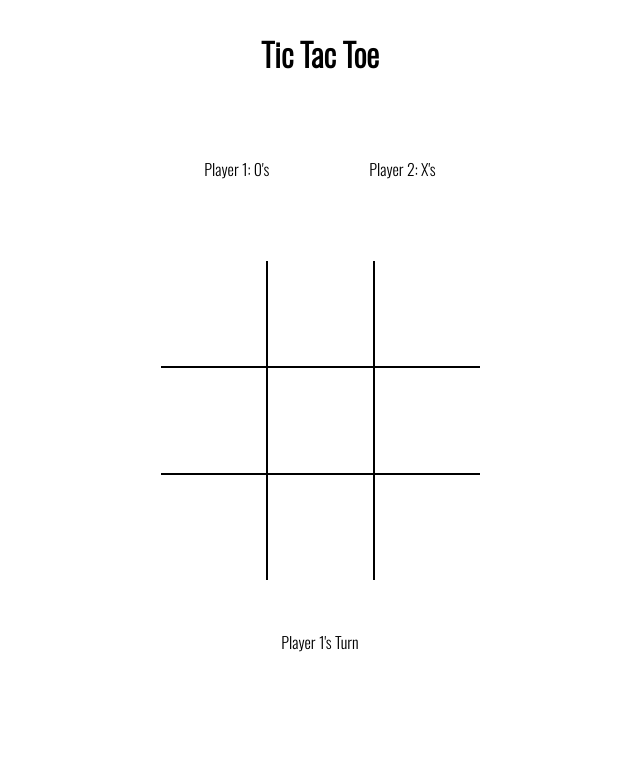
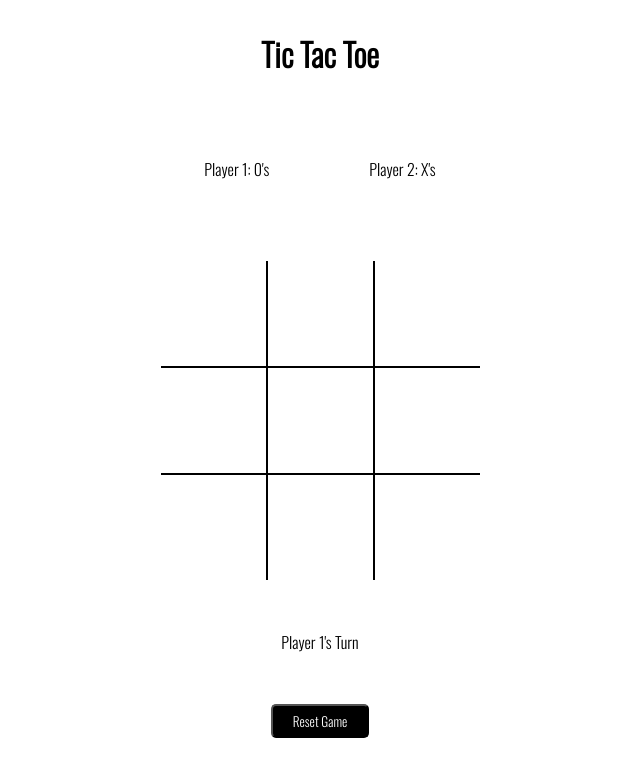
Before and after one commit to kayleighhansen/wdd330, a plain HTML site: page week04/code/code.html in a window 1280 px wide. Shown: the whole page, without its empty margins (320-960 px from the left). Drawn offline with nearby package versions, Linux system fonts and the light colour scheme.

Commit message:
code week 04

```diff
--- a/week04/code/code.html
+++ b/week04/code/code.html
@@ -35,6 +35,8 @@
 </section>
 
 <p class="turn-indicator"></p>
+<div class="reset-button" onclick="resetBoard()"><button>Reset Game</button></div>
+
 
 <script src="main.js"></script>
 </body>
--- a/week04/code/main.js
+++ b/week04/code/main.js
@@ -9,6 +9,9 @@ squares.forEach(
 
 //select the player indicator at the bottom of the screen
 document.querySelector('.turn-indicator').innerHTML = "Player 1's Turn";
+
+//select the table
+const board = document.querySelector('table');
 
 //set player to default 0
 let player = 0;
@@ -47,3 +50,14 @@ function move(event, player) {
         document.querySelector('.turn-indicator').innerHTML = "Game Over";
     }
 }
+
+//reset button
+function resetBoard() {
+    console.dir(board);
+    for (let i = 0; i < board.rows.length; i++) {
+      let row = board.rows[i];
+      for (let j = 0; j < row.cells.length; j++) {
+        row.cells[j].innerHTML = '';
+      }
+    }
+  }
--- a/week04/code/style.css
+++ b/week04/code/style.css
@@ -36,6 +36,7 @@ td {
 }
 
 h1 {
+
     text-align: center;
     margin: 30px 0px;
 }
@@ -49,3 +50,15 @@ p {
     display: flex;
     justify-content: center;
 }
+
+.reset-button {
+    display: flex;
+    justify-content: center;
+}
+
+button {
+    padding: 5px 20px;
+    background-color: black;
+    color: white;
+    border-radius: 5px;
+}
```
Also changed, not shown: week04/index.html (+5 -2 lines).
